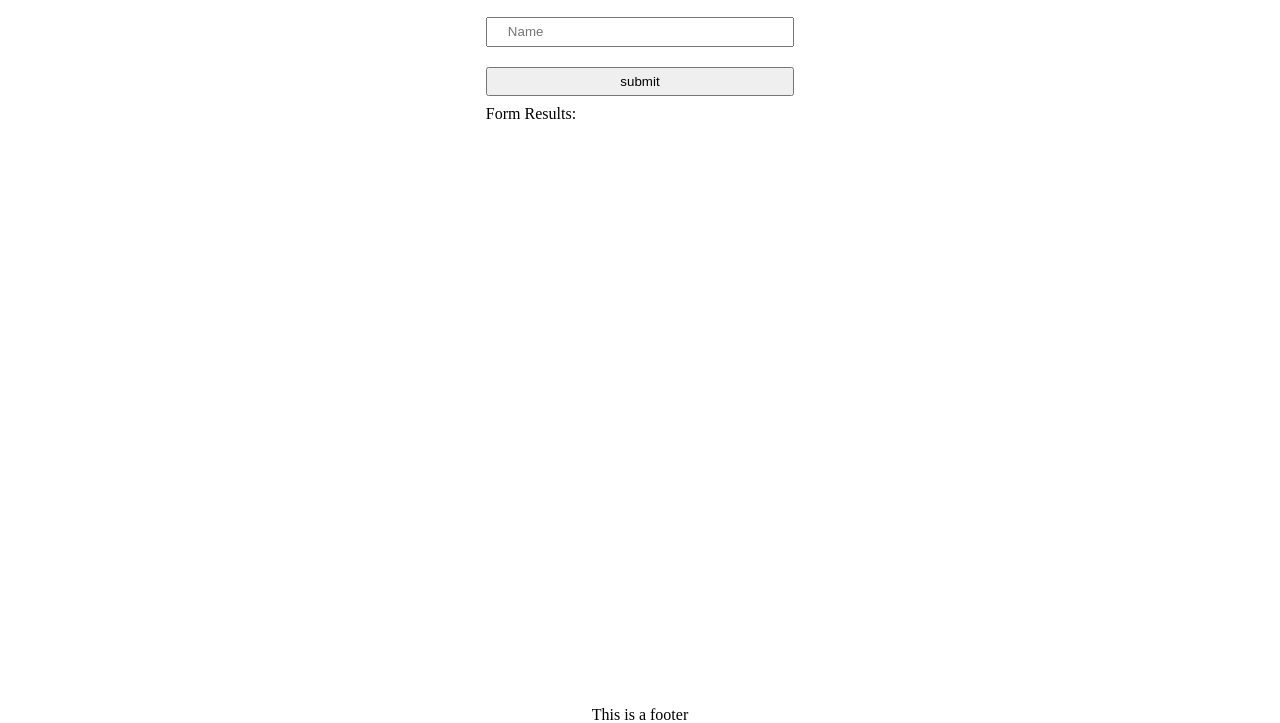
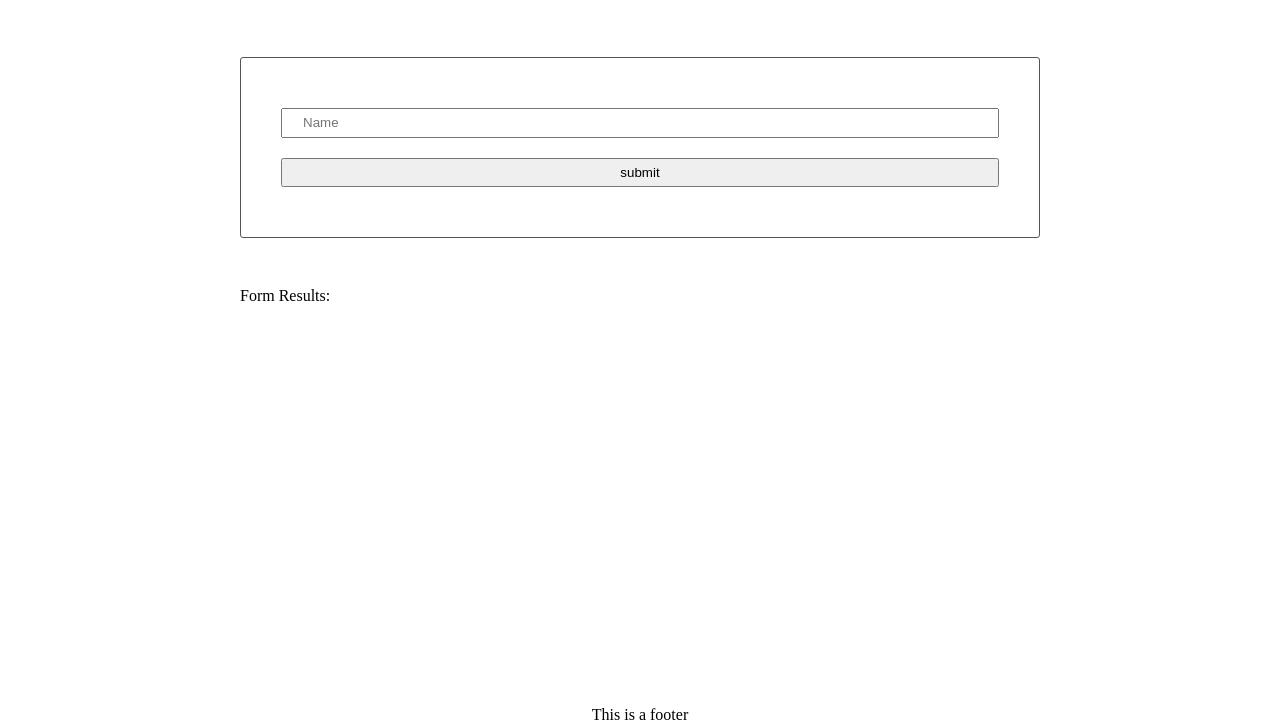
Before and after one commit to TANADADaisuke/evaluate-news-nlp, a website built with webpack: page src/client/views/index.html in a window 1280 px wide. Shown: the part 77-800 px from the top of the page. Built offline with nearby package versions, Linux system fonts and the light colour scheme.

Commit message:
feat: Style main section

```diff
--- a/src/client/styles/base.css
+++ b/src/client/styles/base.css
@@ -8,10 +8,11 @@ body {
 }
 
 main {
+    width: 85%;
     flex: 2;
 }
 
-section {
+.section {
     max-width: 800px;
     margin: 50px auto;
 }
--- a/src/client/styles/form.css
+++ b/src/client/styles/form.css
@@ -1,4 +1,4 @@
-form {
+.form {
     border: 1px solid #545454;
     border-radius: 3px;
     padding: 40px;
--- a/src/client/views/index.html
+++ b/src/client/views/index.html
@@ -17,14 +17,14 @@
         </header>
 
         <main>
-            <section>
-                <form class="" onsubmit="return Client.handleSubmit(event)">
+            <section class="section">
+                <form class="form" onsubmit="return Client.handleSubmit(event)">
                     <input id="name" type="text" name="input" value="" onblur="onBlur()" placeholder="Name">
                     <input type="submit" name="" value="submit" onclick="return Client.handleSubmit(event)" onsubmit="return Client.handleSubmit(event)">
                 </form>
             </section>
 
-            <section>
+            <section class="section">
                 <strong>Form Results:</strong>
                 <div id="results"></div>
             </section>
```
